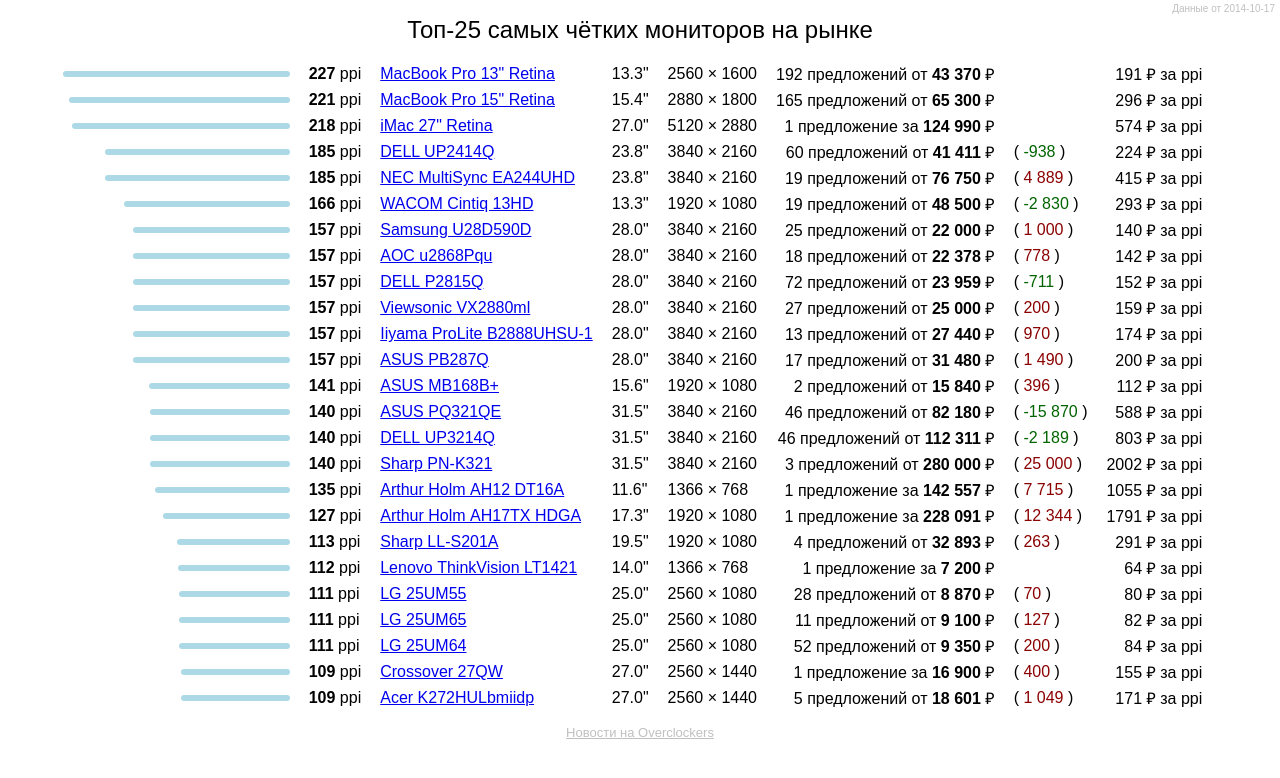
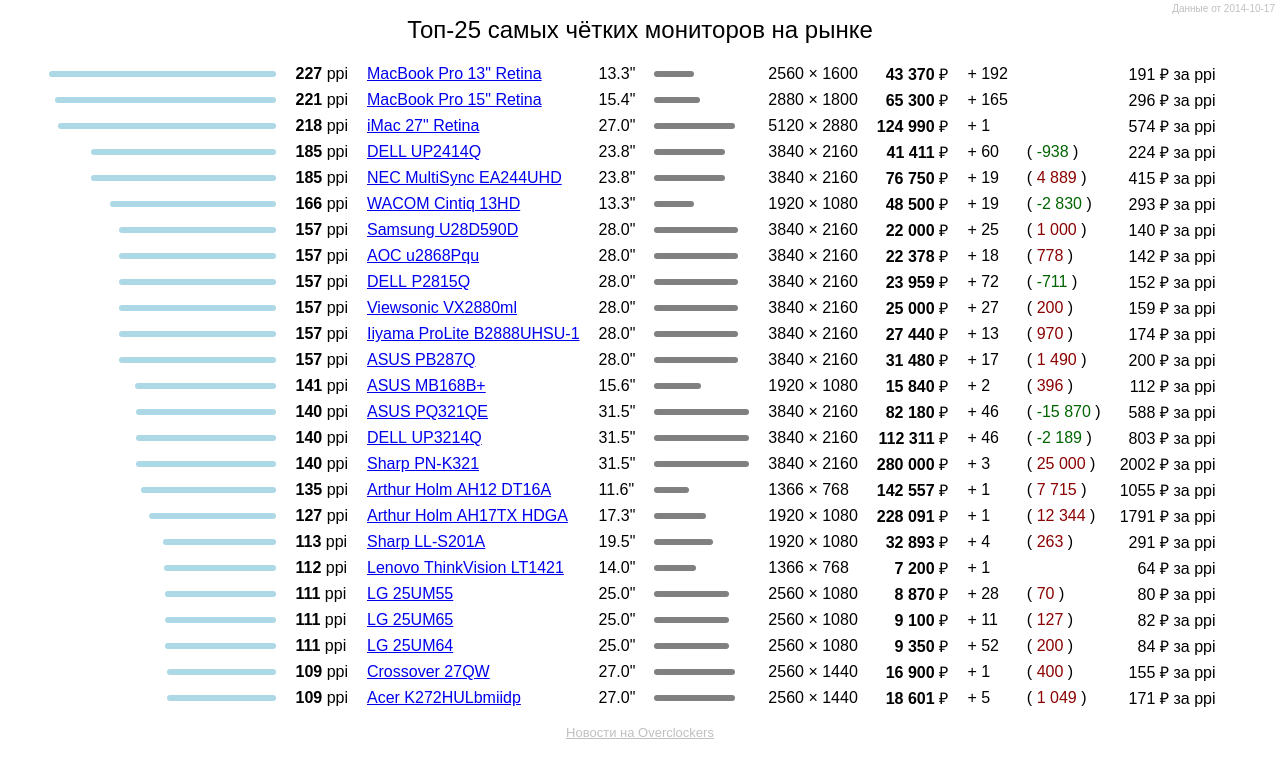
Before and after one commit to vassilevsky/maxppi, a plain HTML site: page index.html in a window 1280 px wide. Drawn offline with Linux system fonts and the light colour scheme.

Commit message:
Diagonal chart

```diff
--- a/application.css
+++ b/application.css
@@ -16,6 +16,12 @@ td {
   height: 6px;
   border-radius: 3px;
   background-color: lightblue;
+}
+
+.line-diagonal {
+  height: 6px;
+  border-radius: 3px;
+  background-color: gray;
 }
 
 .ppi .value {
--- a/index.html
+++ b/index.html
@@ -21,17 +21,23 @@
             <a href="http://market.yandex.ru/model.xml?modelid=10548896&amp;hid=91013&amp;show-uid=529650214070954592&amp;track=mdlttl" target="_blank">MacBook Pro 13&quot; Retina</a>
           </td>
           <td class='diagonal'>13.3&quot;</td>
+          <td class='diagonal_chart'>
+            <div class='line-diagonal' style='width: 40px'></div>
+          </td>
           <td class='resolution'>
             2560
             ×
             1600
           </td>
           <td class='offers'>
-            192 предложений от
             <span class='price'>
               43 370
             </span>
             ₽
+          </td>
+          <td class='offers_count'>
+            +
+            192
           </td>
           <td class='price_diff'>
           </td>
@@ -47,17 +53,23 @@
             <a href="http://market.yandex.ru/model.xml?modelid=10548733&amp;hid=91013&amp;show-uid=529650214070954591&amp;track=mdlttl" target="_blank">MacBook Pro 15&quot; Retina</a>
           </td>
           <td class='diagonal'>15.4&quot;</td>
+          <td class='diagonal_chart'>
+            <div class='line-diagonal' style='width: 46px'></div>
+          </td>
           <td class='resolution'>
             2880
             ×
             1800
           </td>
           <td class='offers'>
-            165 предложений от
             <span class='price'>
               65 300
             </span>
             ₽
+          </td>
+          <td class='offers_count'>
+            +
+            165
           </td>
           <td class='price_diff'>
           </td>
@@ -73,17 +85,23 @@
             <a href="http://store.apple.com/ru/buy-mac/imac-retina" target="_blank">iMac 27&quot; Retina</a>
           </td>
           <td class='diagonal'>27.0&quot;</td>
+          <td class='diagonal_chart'>
+            <div class='line-diagonal' style='width: 81px'></div>
+          </td>
           <td class='resolution'>
             5120
             ×
             2880
           </td>
           <td class='offers'>
-            1 предложение за
             <span class='price'>
               124 990
             </span>
             ₽
+          </td>
+          <td class='offers_count'>
+            +
+            1
           </td>
           <td class='price_diff'>
           </td>
@@ -99,17 +117,23 @@
             <a href="http://market.yandex.ru/model.xml?modelid=10634268&amp;hid=91052" target="_blank">DELL UP2414Q</a>
           </td>
           <td class='diagonal'>23.8&quot;</td>
+          <td class='diagonal_chart'>
+            <div class='line-diagonal' style='width: 71px'></div>
+          </td>
           <td class='resolution'>
             3840
             ×
             2160
           </td>
           <td class='offers'>
-            60 предложений от
             <span class='price'>
               41 411
             </span>
             ₽
+          </td>
+          <td class='offers_count'>
+            +
+            60
           </td>
           <td class='price_diff'>
             (
@@ -130,17 +154,23 @@
             <a href="http://market.yandex.ru/model.xml?modelid=10744602&amp;hid=91052" target="_blank">NEC MultiSync EA244UHD</a>
           </td>
           <td class='diagonal'>23.8&quot;</td>
+          <td class='diagonal_chart'>
+            <div class='line-diagonal' style='width: 71px'></div>
+          </td>
           <td class='resolution'>
             3840
             ×
             2160
           </td>
           <td class='offers'>
-            19 предложений от
             <span class='price'>
               76 750
             </span>
             ₽
+          </td>
+          <td class='offers_count'>
+            +
+            19
           </td>
           <td class='price_diff'>
             (
@@ -161,17 +191,23 @@
             <a href="http://market.yandex.ru/model.xml?modelid=10404882&amp;hid=91052" target="_blank">WACOM Cintiq 13HD</a>
           </td>
           <td class='diagonal'>13.3&quot;</td>
+          <td class='diagonal_chart'>
+            <div class='line-diagonal' style='width: 40px'></div>
+          </td>
           <td class='resolution'>
             1920
             ×
             1080
           </td>
           <td class='offers'>
-            19 предложений от
             <span class='price'>
               48 500
             </span>
             ₽
+          </td>
+          <td class='offers_count'>
+            +
+            19
           </td>
           <td class='price_diff'>
             (
@@ -192,17 +228,23 @@
             <a href="http://market.yandex.ru/model.xml?modelid=10708155&amp;hid=91052" target="_blank">Samsung U28D590D</a>
           </td>
           <td class='diagonal'>28.0&quot;</td>
+          <td class='diagonal_chart'>
+            <div class='line-diagonal' style='width: 84px'></div>
+          </td>
           <td class='resolution'>
             3840
             ×
             2160
           </td>
           <td class='offers'>
-            25 предложений от
             <span class='price'>
               22 000
             </span>
             ₽
+          </td>
+          <td class='offers_count'>
+            +
+            25
           </td>
           <td class='price_diff'>
             (
@@ -223,17 +265,23 @@
             <a href="http://market.yandex.ru/model.xml?modelid=10858628&amp;hid=91052" target="_blank">AOC u2868Pqu</a>
           </td>
           <td class='diagonal'>28.0&quot;</td>
+          <td class='diagonal_chart'>
+            <div class='line-diagonal' style='width: 84px'></div>
+          </td>
           <td class='resolution'>
             3840
             ×
             2160
           </td>
           <td class='offers'>
-            18 предложений от
             <span class='price'>
               22 378
             </span>
             ₽
+          </td>
+          <td class='offers_count'>
+            +
+            18
           </td>
           <td class='price_diff'>
             (
@@ -254,17 +302,23 @@
             <a href="http://market.yandex.ru/model.xml?modelid=10767810&amp;hid=91052" target="_blank">DELL P2815Q</a>
           </td>
           <td class='diagonal'>28.0&quot;</td>
+          <td class='diagonal_chart'>
+            <div class='line-diagonal' style='width: 84px'></div>
+          </td>
           <td class='resolution'>
             3840
             ×
             2160
           </td>
           <td class='offers'>
-            72 предложений от
             <span class='price'>
               23 959
             </span>
             ₽
+          </td>
+          <td class='offers_count'>
+            +
+            72
           </td>
           <td class='price_diff'>
             (
@@ -285,17 +339,23 @@
             <a href="http://market.yandex.ru/model.xml?modelid=10967044&amp;hid=91052" target="_blank">Viewsonic VX2880ml</a>
           </td>
           <td class='diagonal'>28.0&quot;</td>
+          <td class='diagonal_chart'>
+            <div class='line-diagonal' style='width: 84px'></div>
+          </td>
           <td class='resolution'>
             3840
             ×
             2160
           </td>
           <td class='offers'>
-            27 предложений от
             <span class='price'>
               25 000
             </span>
             ₽
+          </td>
+          <td class='offers_count'>
+            +
+            27
           </td>
           <td class='price_diff'>
             (
@@ -316,17 +376,23 @@
             <a href="http://market.yandex.ru/model.xml?modelid=10989671&amp;hid=91052" target="_blank">Iiyama ProLite B2888UHSU-1</a>
           </td>
           <td class='diagonal'>28.0&quot;</td>
+          <td class='diagonal_chart'>
+            <div class='line-diagonal' style='width: 84px'></div>
+          </td>
           <td class='resolution'>
             3840
             ×
             2160
           </td>
           <td class='offers'>
-            13 предложений от
             <span class='price'>
               27 440
             </span>
             ₽
+          </td>
+          <td class='offers_count'>
+            +
+            13
           </td>
           <td class='price_diff'>
             (
@@ -347,17 +413,23 @@
             <a href="http://market.yandex.ru/model.xml?modelid=10865227&amp;hid=91052" target="_blank">ASUS PB287Q</a>
           </td>
           <td class='diagonal'>28.0&quot;</td>
+          <td class='diagonal_chart'>
+            <div class='line-diagonal' style='width: 84px'></div>
+          </td>
           <td class='resolution'>
             3840
             ×
             2160
           </td>
           <td class='offers'>
-            17 предложений от
             <span class='price'>
               31 480
             </span>
             ₽
+          </td>
+          <td class='offers_count'>
+            +
+            17
           </td>
           <td class='price_diff'>
             (
@@ -378,17 +450,23 @@
             <a href="http://market.yandex.ru/model.xml?modelid=10485133&amp;hid=91052" target="_blank">ASUS MB168B+</a>
           </td>
           <td class='diagonal'>15.6&quot;</td>
+          <td class='diagonal_chart'>
+            <div class='line-diagonal' style='width: 47px'></div>
+          </td>
           <td class='resolution'>
             1920
             ×
             1080
           </td>
           <td class='offers'>
-            2 предложений от
             <span class='price'>
               15 840
             </span>
             ₽
+          </td>
+          <td class='offers_count'>
+            +
+            2
           </td>
           <td class='price_diff'>
             (
@@ -409,17 +487,23 @@
             <a href="http://market.yandex.ru/model.xml?modelid=10485578&amp;hid=91052" target="_blank">ASUS PQ321QE</a>
           </td>
           <td class='diagonal'>31.5&quot;</td>
+          <td class='diagonal_chart'>
+            <div class='line-diagonal' style='width: 95px'></div>
+          </td>
           <td class='resolution'>
             3840
             ×
             2160
           </td>
           <td class='offers'>
-            46 предложений от
             <span class='price'>
               82 180
             </span>
             ₽
+          </td>
+          <td class='offers_count'>
+            +
+            46
           </td>
           <td class='price_diff'>
             (
@@ -440,17 +524,23 @@
             <a href="http://market.yandex.ru/model.xml?modelid=10606355&amp;hid=91052" target="_blank">DELL UP3214Q</a>
           </td>
           <td class='diagonal'>31.5&quot;</td>
+          <td class='diagonal_chart'>
+            <div class='line-diagonal' style='width: 95px'></div>
+          </td>
           <td class='resolution'>
             3840
             ×
             2160
           </td>
           <td class='offers'>
-            46 предложений от
             <span class='price'>
               112 311
             </span>
             ₽
+          </td>
+          <td class='offers_count'>
+            +
+            46
           </td>
           <td class='price_diff'>
             (
@@ -471,17 +561,23 @@
             <a href="http://market.yandex.ru/model.xml?modelid=10853581&amp;hid=91052" target="_blank">Sharp PN-K321</a>
           </td>
           <td class='diagonal'>31.5&quot;</td>
+          <td class='diagonal_chart'>
+            <div class='line-diagonal' style='width: 95px'></div>
+          </td>
           <td class='resolution'>
             3840
             ×
             2160
           </td>
           <td class='offers'>
-            3 предложений от
             <span class='price'>
               280 000
             </span>
             ₽
+          </td>
+          <td class='offers_count'>
+            +
+            3
           </td>
           <td class='price_diff'>
             (
@@ -502,17 +598,23 @@
             <a href="http://market.yandex.ru/model.xml?modelid=10968306&amp;hid=91052" target="_blank">Arthur Holm AH12 DT16A</a>
           </td>
           <td class='diagonal'>11.6&quot;</td>
+          <td class='diagonal_chart'>
+            <div class='line-diagonal' style='width: 35px'></div>
+          </td>
           <td class='resolution'>
             1366
             ×
             768
           </td>
           <td class='offers'>
-            1 предложение за
             <span class='price'>
               142 557
             </span>
             ₽
+          </td>
+          <td class='offers_count'>
+            +
+            1
           </td>
           <td class='price_diff'>
             (
@@ -533,17 +635,23 @@
             <a href="http://market.yandex.ru/model.xml?modelid=10968311&amp;hid=91052" target="_blank">Arthur Holm AH17TX HDGA</a>
           </td>
           <td class='diagonal'>17.3&quot;</td>
+          <td class='diagonal_chart'>
+            <div class='line-diagonal' style='width: 52px'></div>
+          </td>
           <td class='resolution'>
             1920
             ×
             1080
           </td>
           <td class='offers'>
-            1 предложение за
             <span class='price'>
               228 091
             </span>
             ₽
+          </td>
+          <td class='offers_count'>
+            +
+            1
           </td>
           <td class='price_diff'>
             (
@@ -564,17 +672,23 @@
             <a href="http://market.yandex.ru/model.xml?modelid=10394563&amp;hid=91052" target="_blank">Sharp LL-S201A</a>
           </td>
           <td class='diagonal'>19.5&quot;</td>
+          <td class='diagonal_chart'>
+            <div class='line-diagonal' style='width: 59px'></div>
+          </td>
           <td class='resolution'>
             1920
             ×
             1080
           </td>
           <td class='offers'>
-            4 предложений от
             <span class='price'>
               32 893
             </span>
             ₽
+          </td>
+          <td class='offers_count'>
+            +
+            4
           </td>
           <td class='price_diff'>
             (
@@ -595,17 +709,23 @@
             <a href="http://market.yandex.ru/model.xml?modelid=7847972&amp;hid=91052" target="_blank">Lenovo ThinkVision LT1421</a>
           </td>
           <td class='diagonal'>14.0&quot;</td>
+          <td class='diagonal_chart'>
+            <div class='line-diagonal' style='width: 42px'></div>
+          </td>
           <td class='resolution'>
             1366
             ×
             768
           </td>
           <td class='offers'>
-            1 предложение за
             <span class='price'>
               7 200
             </span>
             ₽
+          </td>
+          <td class='offers_count'>
+            +
+            1
           </td>
           <td class='price_diff'>
           </td>
@@ -621,17 +741,23 @@
             <a href="http://market.yandex.ru/model.xml?modelid=11056669&amp;hid=91052" target="_blank">LG 25UM55</a>
           </td>
           <td class='diagonal'>25.0&quot;</td>
+          <td class='diagonal_chart'>
+            <div class='line-diagonal' style='width: 75px'></div>
+          </td>
           <td class='resolution'>
             2560
             ×
             1080
           </td>
           <td class='offers'>
-            28 предложений от
             <span class='price'>
               8 870
             </span>
             ₽
+          </td>
+          <td class='offers_count'>
+            +
+            28
           </td>
           <td class='price_diff'>
             (
@@ -652,17 +778,23 @@
             <a href="http://market.yandex.ru/model.xml?modelid=10709815&amp;hid=91052" target="_blank">LG 25UM65</a>
           </td>
           <td class='diagonal'>25.0&quot;</td>
+          <td class='diagonal_chart'>
+            <div class='line-diagonal' style='width: 75px'></div>
+          </td>
           <td class='resolution'>
             2560
             ×
             1080
           </td>
           <td class='offers'>
-            11 предложений от
             <span class='price'>
               9 100
             </span>
             ₽
+          </td>
+          <td class='offers_count'>
+            +
+            11
           </td>
           <td class='price_diff'>
             (
@@ -683,17 +815,23 @@
             <a href="http://market.yandex.ru/model.xml?modelid=10848711&amp;hid=91052" target="_blank">LG 25UM64</a>
           </td>
           <td class='diagonal'>25.0&quot;</td>
+          <td class='diagonal_chart'>
+            <div class='line-diagonal' style='width: 75px'></div>
+          </td>
           <td class='resolution'>
             2560
             ×
             1080
           </td>
           <td class='offers'>
-            52 предложений от
             <span class='price'>
               9 350
             </span>
             ₽
+          </td>
+          <td class='offers_count'>
+            +
+            52
           </td>
           <td class='price_diff'>
             (
@@ -714,17 +852,23 @@
             <a href="http://market.yandex.ru/model.xml?modelid=10722310&amp;hid=91052" target="_blank">Crossover 27QW</a>
           </td>
           <td class='diagonal'>27.0&quot;</td>
+          <td class='diagonal_chart'>
+            <div class='line-diagonal' style='width: 81px'></div>
+          </td>
           <td class='resolution'>
             2560
             ×
             1440
           </td>
           <td class='offers'>
-            1 предложение за
             <span class='price'>
               16 900
             </span>
             ₽
+          </td>
+          <td class='offers_count'>
+            +
+            1
           </td>
           <td class='price_diff'>
             (
@@ -745,17 +889,23 @@
             <a href="http://market.yandex.ru/model.xml?modelid=10821939&amp;hid=91052" target="_blank">Acer K272HULbmiidp</a>
           </td>
           <td class='diagonal'>27.0&quot;</td>
+          <td class='diagonal_chart'>
+            <div class='line-diagonal' style='width: 81px'></div>
+          </td>
           <td class='resolution'>
             2560
             ×
             1440
           </td>
           <td class='offers'>
-            5 предложений от
             <span class='price'>
               18 601
             </span>
             ₽
+          </td>
+          <td class='offers_count'>
+            +
+            5
           </td>
           <td class='price_diff'>
             (
```
